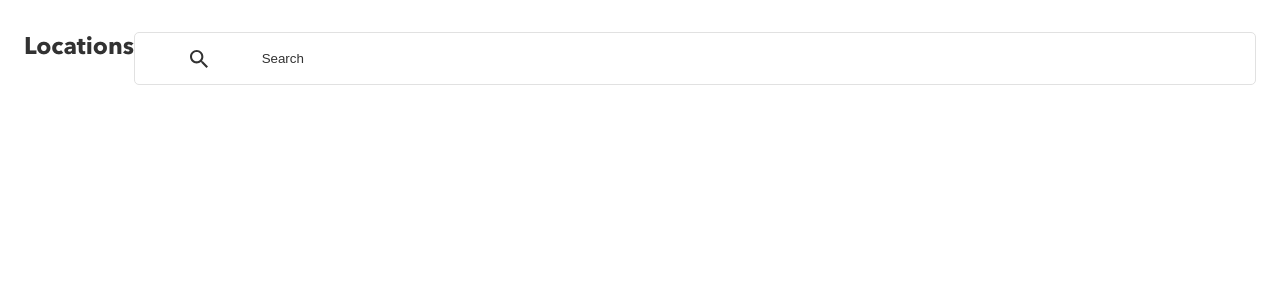
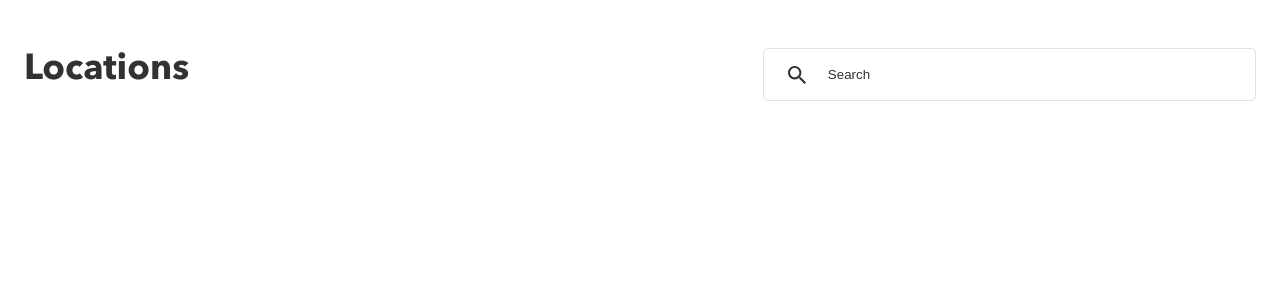
Before and after one commit to Ivan1023/instock-roy-6, a React (Create React App) app in the folder client/: page /warehouses in a window 1280 px wide. Shown: the top 300 px of the page. Built offline with nearby package versions, Linux system fonts and the light colour scheme.

Commit message:
add style for the warehouse locations page

```diff
--- a/client/src/pages/LocationsPage/LocationsPage.scss
+++ b/client/src/pages/LocationsPage/LocationsPage.scss
@@ -17,92 +17,40 @@
 
     @include tablet-size {
       @include flex-display-row;
+      justify-content: space-between;
+      margin: 48px 0;
     }
 
     &__title {
       @include header-mobile-style;
       margin-bottom: 16px;
+
+      @include tablet-size {
+        @include header-tablet-style;
+        margin: 0;
+      }
     }
 
     &__searchInput {
       width: 100%;
-      padding: 1.30rem;
+      padding: 1.3rem;
       border-radius: 5px;
       border: 1px solid $divider-color;
       background-image: url("../../assets/Icons/SVG/Icon-search.svg");
       text-indent: 10%;
       background-position: 5% 50%;
       background-repeat: no-repeat;
+
       &::placeholder {
         color: $black-text-color;
       }
       &:hover {
         border-color: $instock-blue-color;
       }
+
+      @include tablet-size {
+          width: 40%;
       }
     }
   }
-
-// &__form {
-//     width: 100%;
-
-//     @include tablet-size {
-//       @include flex-display-row;
-//       justify-content: flex-end;
-//     }
-
-//     &-input {
-//       width: 100%;
-//       padding: 0.85rem;
-//       border: $border-style; //read the variables.scss
-//       border-radius: 0.25rem;
-//       background-image: url("../../assets/Icons/SVG/Icon-search.svg");
-//       text-indent: 10%;
-//       background-position: 5% 50%;
-//       background-repeat: no-repeat;
-//       &::placeholder {
-//         color: $black-text-color;
-//       }
-//       &:hover {
-//         border-color: $button-color;
-//       }
-//     }
-
-//     &-div {
-//       @include flex-display-row;
-//       justify-content: space-between;
-//       margin-top: 8px;
-//       margin-bottom: 16px;
-
-//       @include tablet-size {
-//         margin: 0;
-//       }
-//     }
-
-//     &-linkButton {
-//       width: 100%;
-//       text-decoration: none;
-//       margin-right: 16px;
-
-//       @include tablet-size {
-//         margin: 0 24px;
-//       }
-
-//       &__button {
-//         @include button-style;
-//         background-image: url("../../assets/Icons/SVG/Icon-upload.svg");
-//         text-indent: 10%;
-//         background-position: 33% 50%;
-//         background-repeat: no-repeat;
-//         &:hover {
-//           background-color: $hover-button-color;
-//         }
-
-//         @include tablet-size {
-//           padding: 12px 23px;
-//           text-indent: 15%;
-//           background-position: 15% 50%;
-//         }
-//       }
-//     }
-//   }
+}
```
Lines whose indentation alone changed are shown as unchanged.
